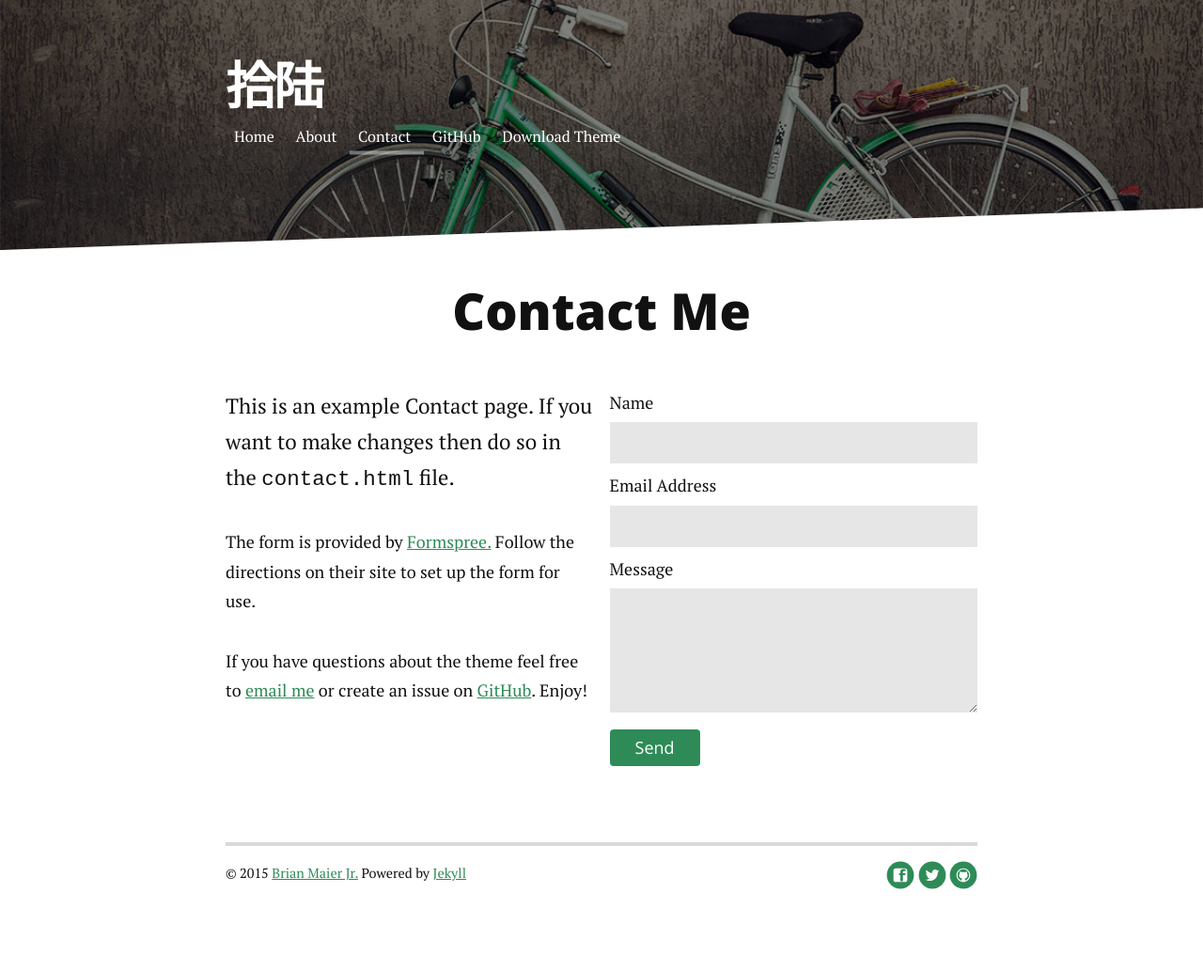
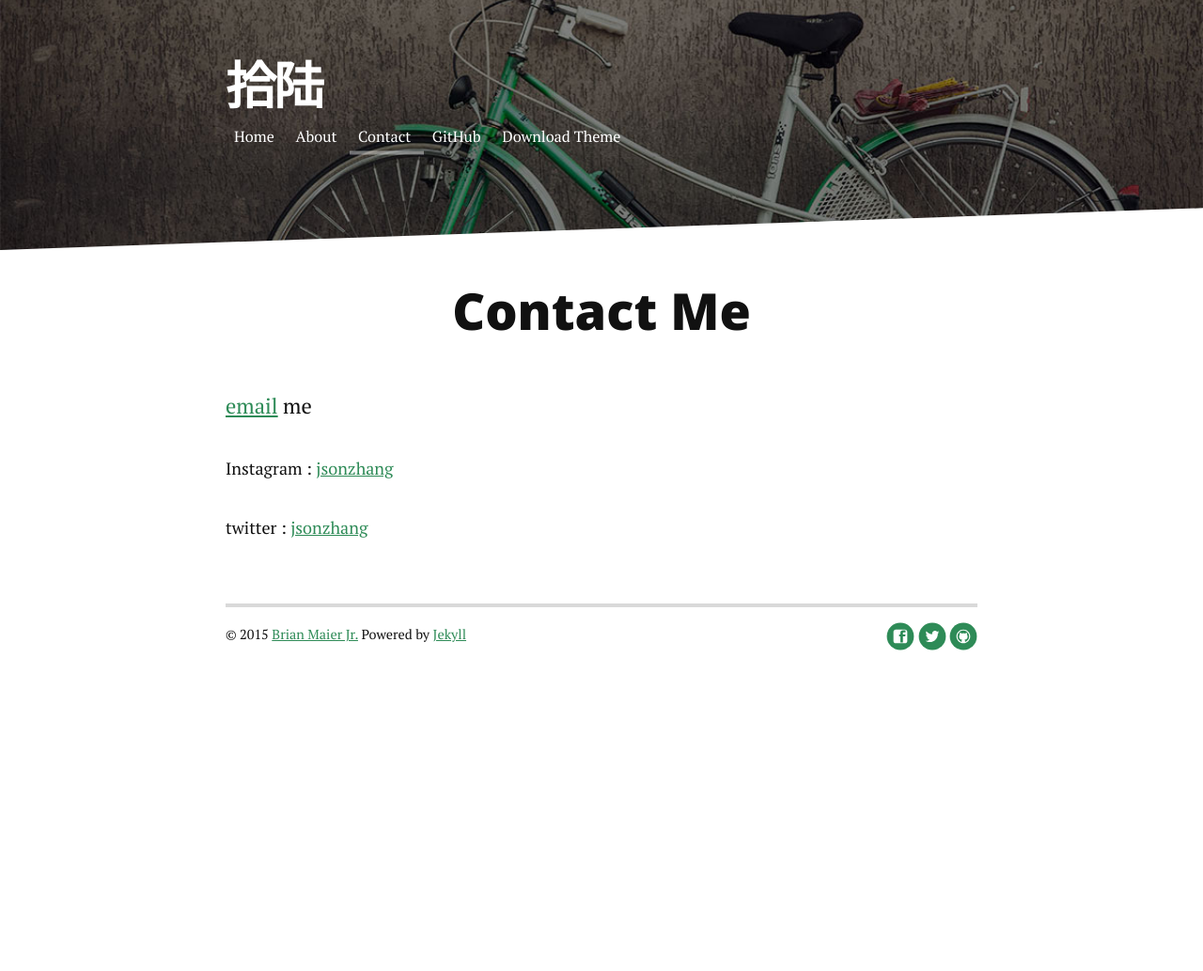
Before and after one commit to Jsonzhang/jsonzhang.github.io, a Jekyll site: the page built from contact.md, in a window 1280 px wide. Shown: the whole page at 94% size. Built offline with Jekyll 4.4.1, drawn with Linux system fonts in a browser that asks for light colours; nearby versions of some CDN libraries; Markdown is read by kramdown in place of the engine named in the settings; after the commit the page ends 900 px from its top, so only the background shows below that.

Commit message:
修改联系页

```diff
--- a/contact.md
+++ b/contact.md
@@ -6,17 +6,8 @@ title: Contact Long Haul
 <div id="contact">
   <h1 class="pageTitle">Contact Me</h1>
   <div class="contactContent">
-    <p class="intro">This is an example Contact page. If you want to make changes then do so in the <code>contact.html</code> file.</p>
-    <p>The form is provided by <a href="http://formspree.io/">Formspree.</a> Follow the directions on their site to set up the form for use.</p>
-    <p>If you have questions about the theme feel free to <a href="mailto:brimaidesigns@gmail.com">email me</a> or create an issue on <a href="https://github.com/brianmaierjr/long-haul">GitHub</a>. Enjoy!</p>
+    <p class="intro"><a href="mail://jsonzhang@icloud.com">email</a> me</p>
+    <p>Instagram : <a href="https://instagram.com/jsonzhang/">jsonzhang</a></p>
+    <p>twitter : <a href="https://twitter.com/jsonzhang/">jsonzhang</a></p>
   </div>
-  <form action="http://formspree.io/your@mail.com" method="POST">
-    <label for="name">Name</label>
-    <input type="text" id="name" name="name" class="full-width"><br>
-    <label for="email">Email Address</label>
-    <input type="email" id="email" name="_replyto" class="full-width"><br>
-    <label for="message">Message</label>
-    <textarea name="message" id="message" cols="30" rows="10" class="full-width"></textarea><br>
-    <input type="submit" value="Send" class="button">
-  </form>
 </div>
```
